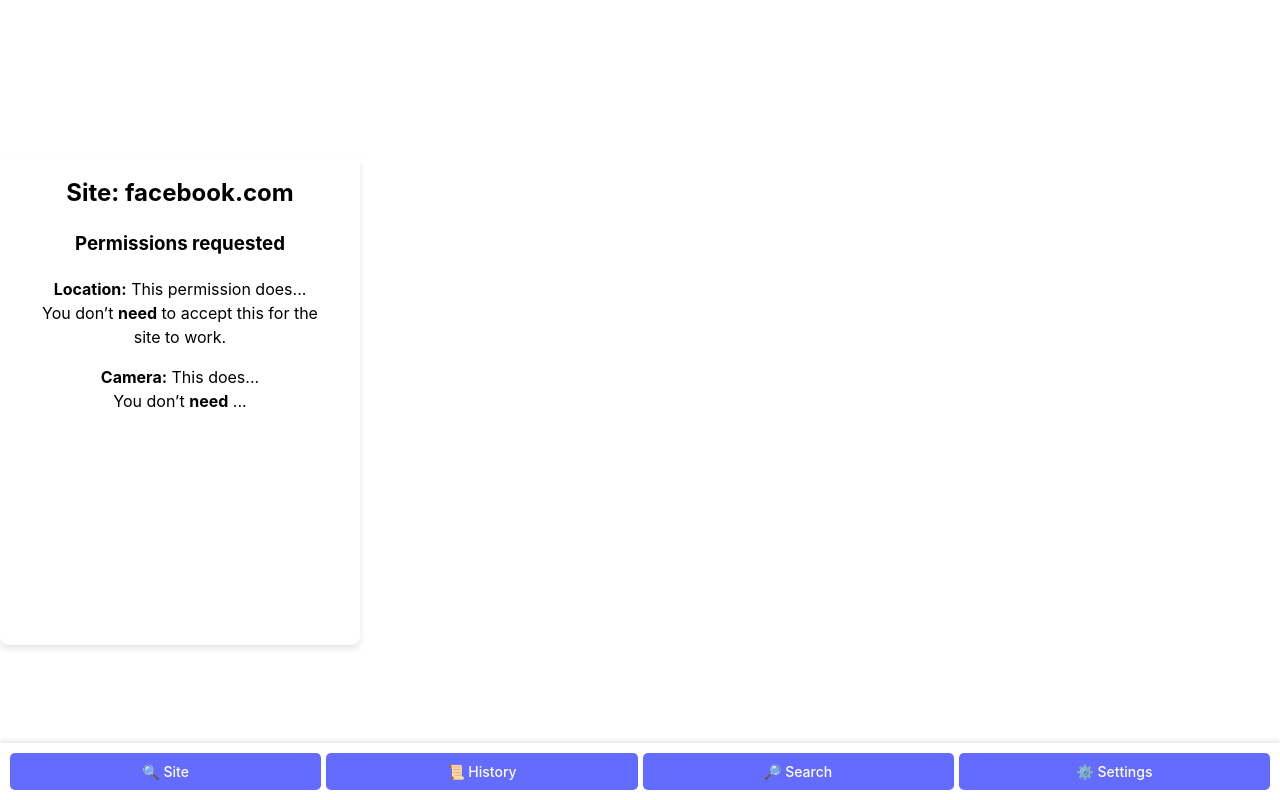
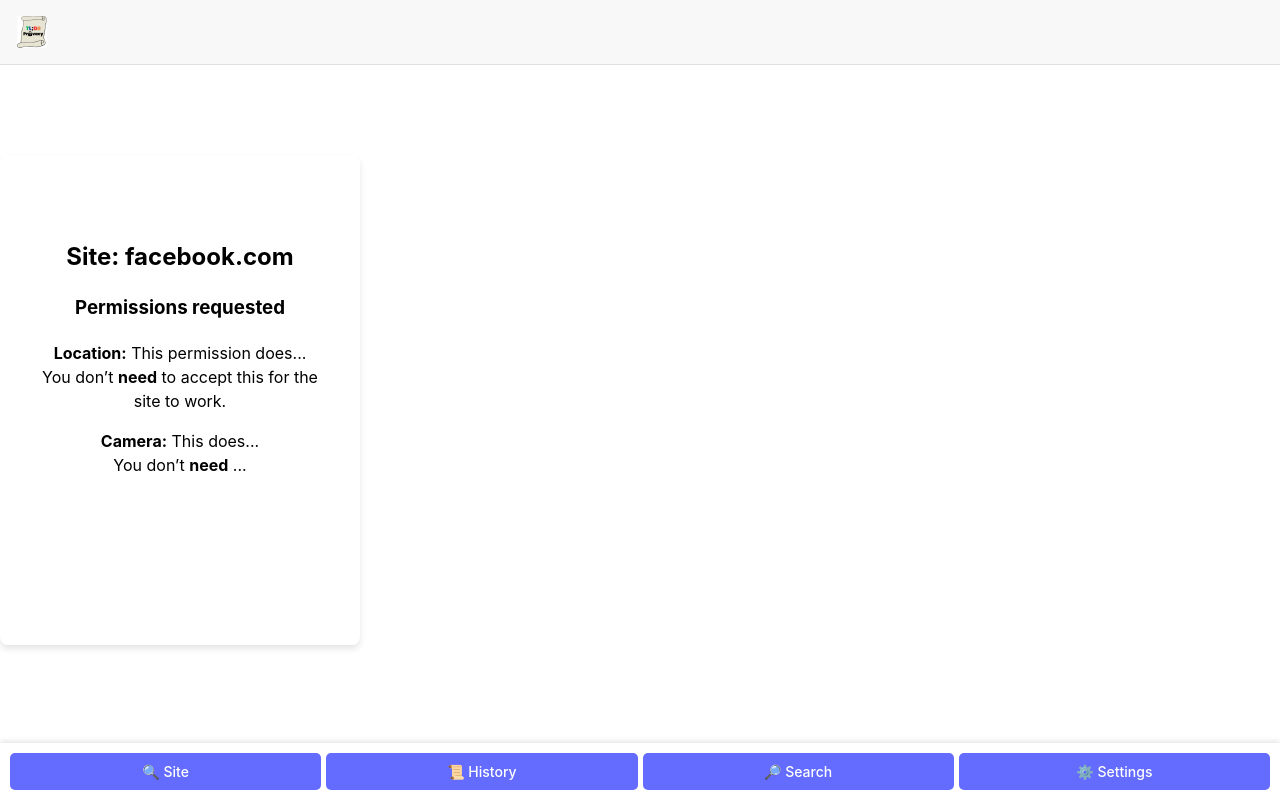
Before and after one commit to TL-DR-Privacy/tl-dr-privacy, a React (Vite) app: page / in a window 1280 px wide. Built offline with nearby package versions, Linux system fonts and the light colour scheme.

Commit message:
added logo to top and added color to the top secton a bit

```diff
--- a/src/App.css
+++ b/src/App.css
@@ -50,3 +50,37 @@
 .popup-nav button:hover {
   background: #535bf2;
 }
+
+.header-section {
+  position: fixed;
+  top: 0;
+  left: 0;
+  width: 100%;
+  display: flex;
+  align-items: center;
+  padding: 8px 16px;
+  background-color: #f8f8f8;
+  border-bottom: 1px solid #e0e0e0;
+  z-index: 1000;
+  height: 48px;
+}
+
+.logo-container {
+  display: flex;
+  align-items: center;
+}
+
+.app-logo {
+  height: 32px;
+  width: auto;
+}
+
+.content-area {
+  margin-top: 48px;
+  padding: 16px;
+}
+
+.content-area h2 {
+  margin-top: 0;
+  margin-bottom: 16px;
+}
--- a/src/App.tsx
+++ b/src/App.tsx
@@ -9,7 +9,7 @@
   const [activePage, setActivePage] = useState("site");
 
   const renderActivePage = () => {
-    switch (activePage) { //handle navbar buttons and where they navigate to
+    switch (activePage) {
       case "site":
         return <Site />;
       case "history":
@@ -19,20 +19,26 @@
       case "settings":
         return <Settings />;
       default:
-        return <Site/>; //when initially opened it goes to the site page
+        return <Site />;
     }
   };
 
   return (
-    <div className = "app-container">
-      <div className = "content-area">{renderActivePage()}</div>
-      {/*display of navbar buttons*/}
-      <div className = "popup-nav">
+    <div className="app-container">
+      <div className="header-section">
+        <div className="logo-container">
+          <img src="128.png" alt="TLDR Privacy Logo" className="app-logo"/>
+        </div>
+      </div>
+      <div className="content-area">
+        {renderActivePage()}
+      </div>
+      <div className="popup-nav">
         <button onClick={() => setActivePage("site")}>🔍 Site</button>
         <button onClick={() => setActivePage("history")}>📜 History</button>
         <button onClick={() => setActivePage("search")}>🔎 Search</button>
         <button onClick={() => setActivePage("settings")}>⚙️ Settings</button>
       </div>
     </div>
-  )
+  );
 }
```
